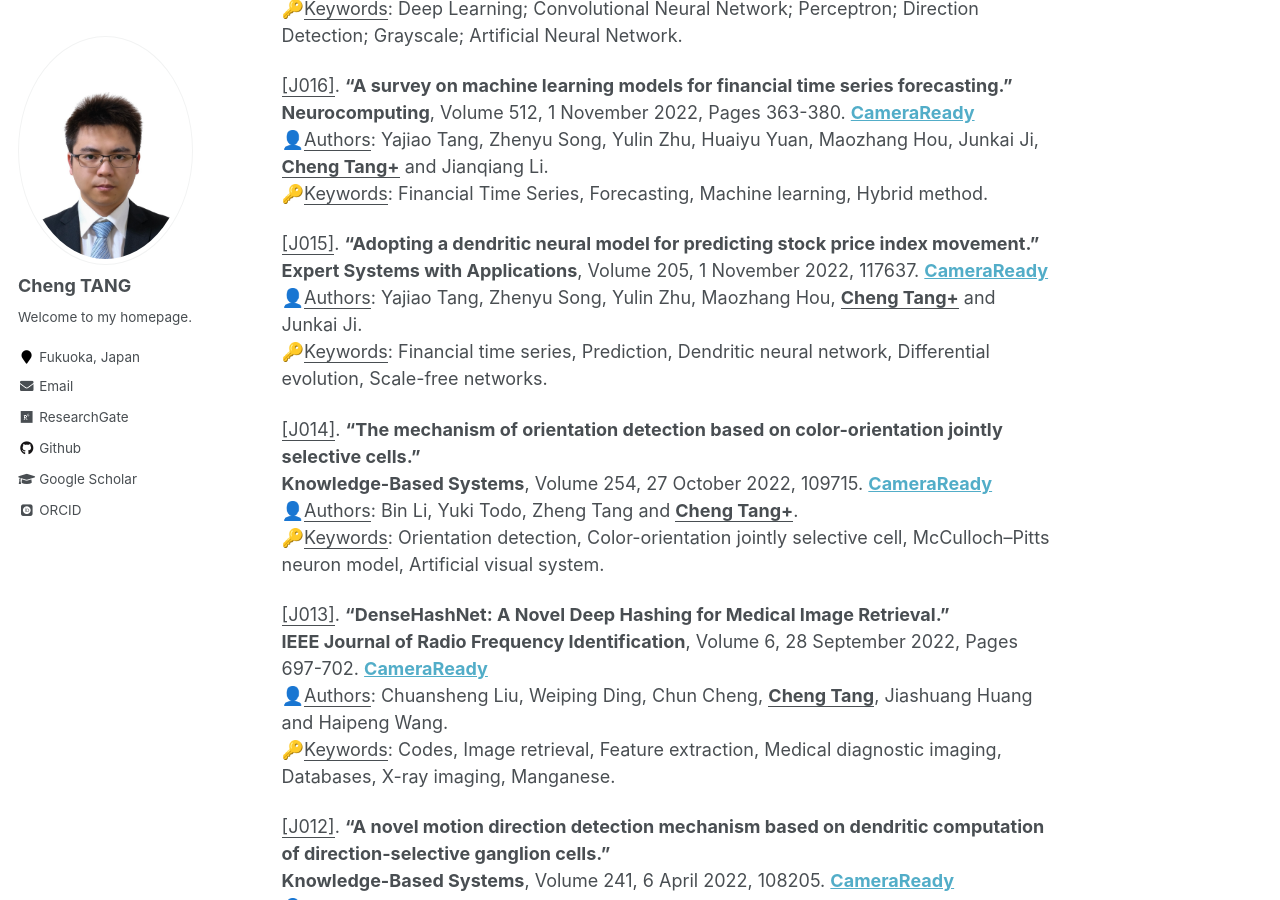
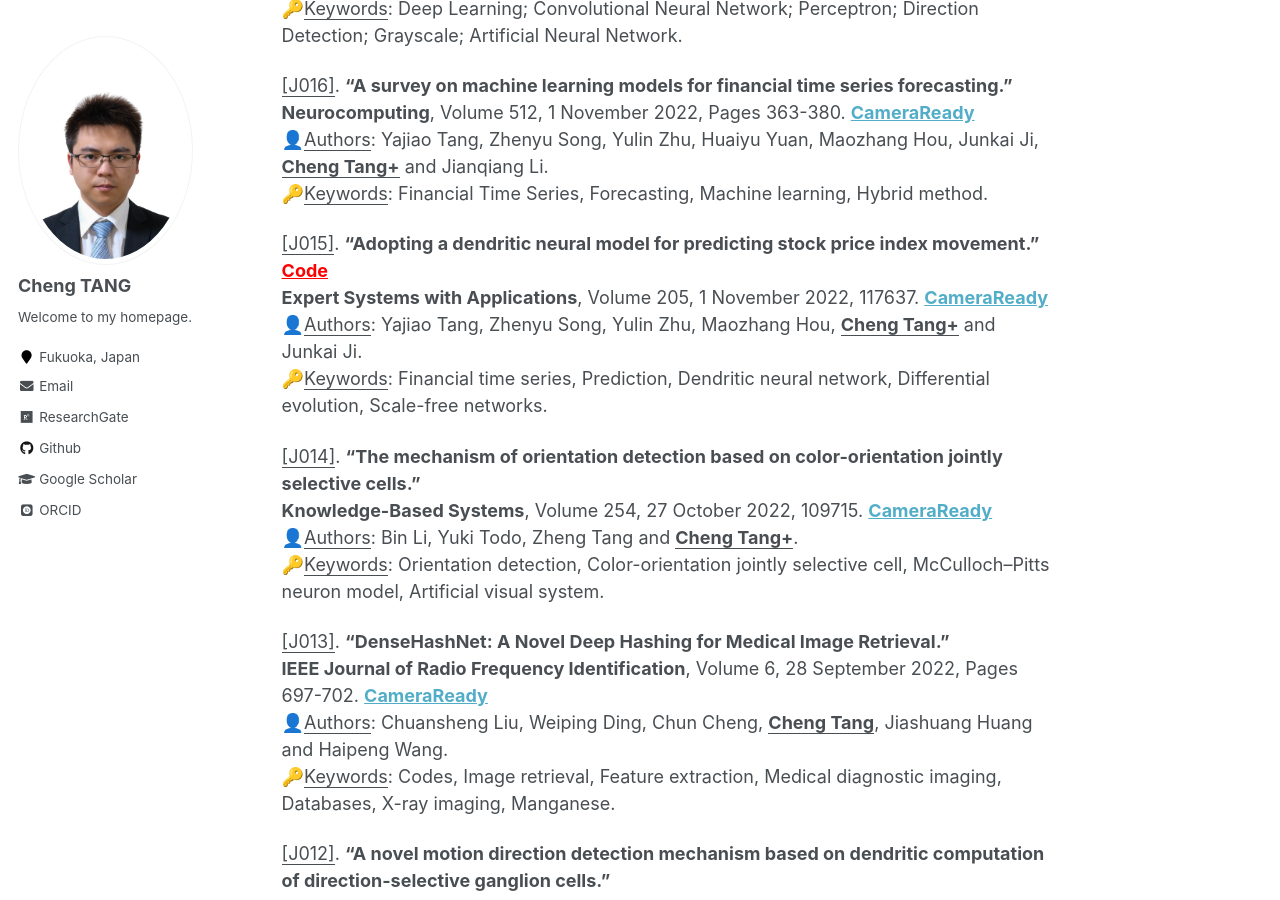
Before and after one commit to ChengTANG-AI/chengtang-ai.github.io, a Jekyll site: the page built from _pages/JournalPublications.md, in a window 1280 px wide and 900 px high, scrolled down 1249 px. Built offline with Jekyll 4.4.1, drawn with Linux system fonts in a browser that asks for light colours; some web fonts are replaced.

Commit message:
Update JournalPublications.md

```diff
--- a/_pages/JournalPublications.md
+++ b/_pages/JournalPublications.md
@@ -46,7 +46,7 @@ Journal Articles
 👤<u>Authors</u>: Yajiao Tang, Zhenyu Song, Yulin Zhu, Huaiyu Yuan, Maozhang Hou, Junkai Ji, **<u>Cheng Tang+</u>** and Jianqiang Li.
 🔑<u>Keywords</u>: Financial Time Series, Forecasting, Machine learning, Hybrid method.
 
-<u>[J015]</u>. **"Adopting a dendritic neural model for predicting stock price index movement."**
+<u>[J015]</u>. **"Adopting a dendritic neural model for predicting stock price index movement."**  **[Code](https://chengtang-ai.github.io/files/Scale-Free-Differential-Evolution-main.zip){: style="color: red"}**
 **Expert Systems with Applications**, Volume 205, 1 November 2022, 117637. **[CameraReady](https://doi.org/10.1016/j.eswa.2022.117637)**
 👤<u>Authors</u>: Yajiao Tang, Zhenyu Song, Yulin Zhu, Maozhang Hou, **<u>Cheng Tang+</u>** and Junkai Ji.
 🔑<u>Keywords</u>: Financial time series, Prediction, Dendritic neural network, Differential evolution, Scale-free networks.
```
